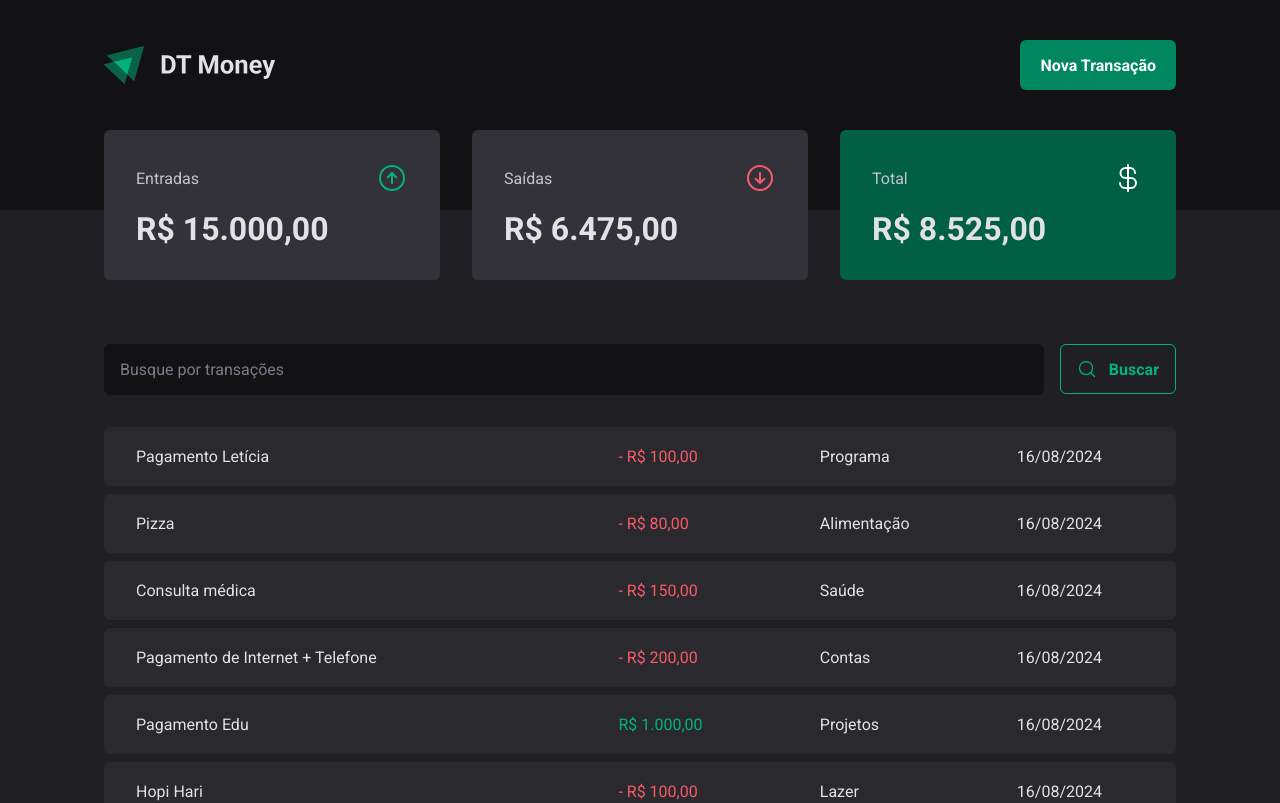
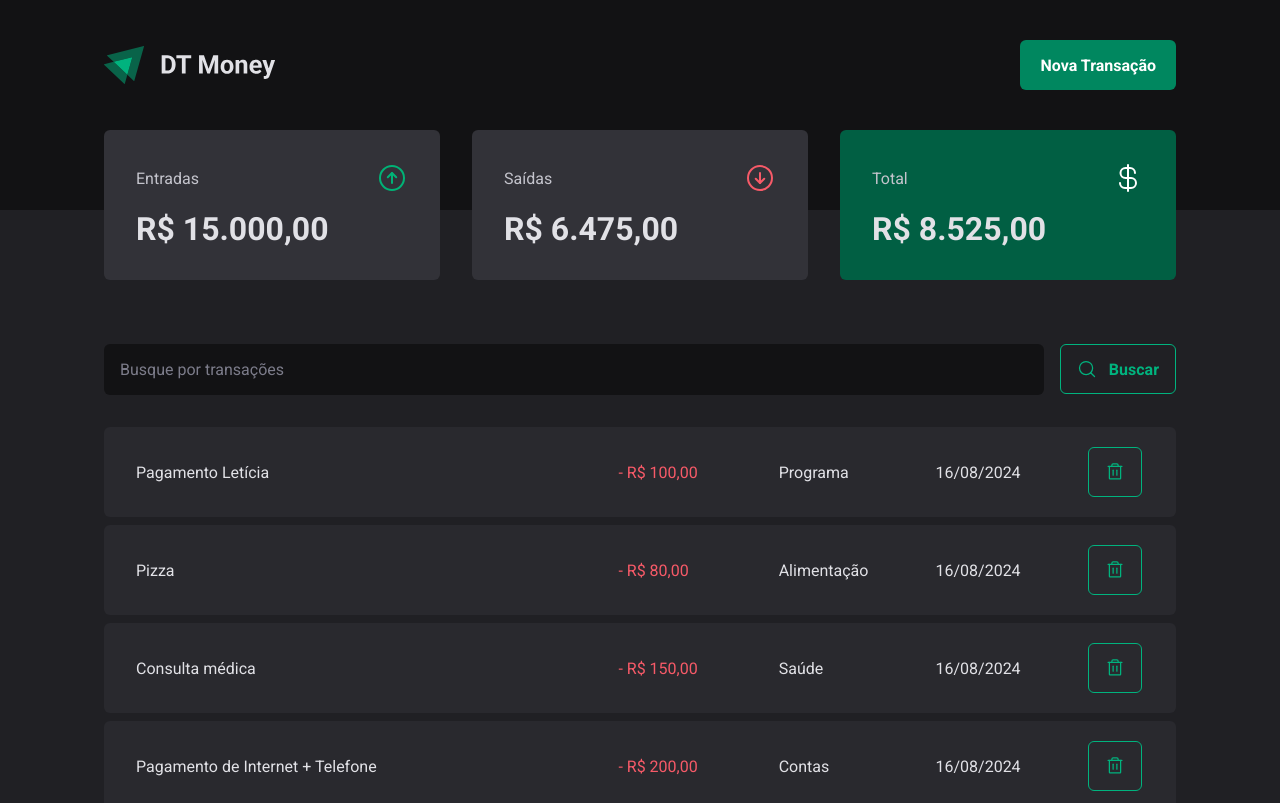
Before and after one commit to taylosstls/mba-rocket, a React (Vite) app in the folder mod-2/02-dt-money/: page / in a window 1280 px wide. Shown: the top 803 px of the page. Built offline with nearby package versions, Linux system fonts and the light colour scheme; data requests are answered from the project's data file.

Commit message:
Create function to Delete Transactions

```diff
--- a/mod-2/02-dt-money/src/contexts/TransactionsContext/index.tsx
+++ b/mod-2/02-dt-money/src/contexts/TransactionsContext/index.tsx
@@ -18,6 +18,7 @@ interface TransactionsContextType {
   transactions: Transaction[];
   fetchTransactions: (query?: string) => Promise<void>;
   createTransaction: (data: CreateTransactionInput) => Promise<void>;
+  deleteTransaction: (id: number) => Promise<void>;
 }
 
 export const TransactionsContext = createContext({} as TransactionsContextType);
@@ -57,6 +58,13 @@ export function TransactionsProvider({ children }: TransactionsProviderProps) {
     setTransactions((state) => [response.data, ...state]);
   }
 
+  async function deleteTransaction(id: number) {
+    await api.delete(`transactions/${id}`)
+
+    // Faz o filtro e remove a transação da lista
+    setTransactions((state) => state.filter(transaction => transaction.id !== id));
+  }
+
   useEffect(() => {
     fetchTransactions();
   }, []);
@@ -65,7 +73,8 @@ export function TransactionsProvider({ children }: TransactionsProviderProps) {
     <TransactionsContext.Provider value={{
       transactions,
       fetchTransactions,
-      createTransaction
+      createTransaction,
+      deleteTransaction
     }}>
       {children}
     </TransactionsContext.Provider>
--- a/mod-2/02-dt-money/src/pages/Transactions/index.tsx
+++ b/mod-2/02-dt-money/src/pages/Transactions/index.tsx
@@ -13,9 +13,11 @@ import { Summary } from "../../components/organisms/Summary";
 
 import { TransactionsContext } from "../../contexts/TransactionsContext";
 import { formatCurrency, formatDate } from "../../utils/formatter";
+import { Trash } from "phosphor-react";
+import { Button } from "../../components/atoms/Button";
 
 export function Transactions() {
-  const { transactions } = useContext(TransactionsContext);
+  const { transactions, deleteTransaction } = useContext(TransactionsContext);
 
   return (
     <div>
@@ -37,6 +39,9 @@ export function Transactions() {
                   </td>
                   <td>{transaction.category}</td>
                   <td>{formatDate(transaction.createdAt)}</td>
+                  <td><Button className="transparent" onClick={() => deleteTransaction(transaction.id)}>
+                    <Trash size={20} />
+                  </Button></td>
                 </tr>
               );
             })}
```
